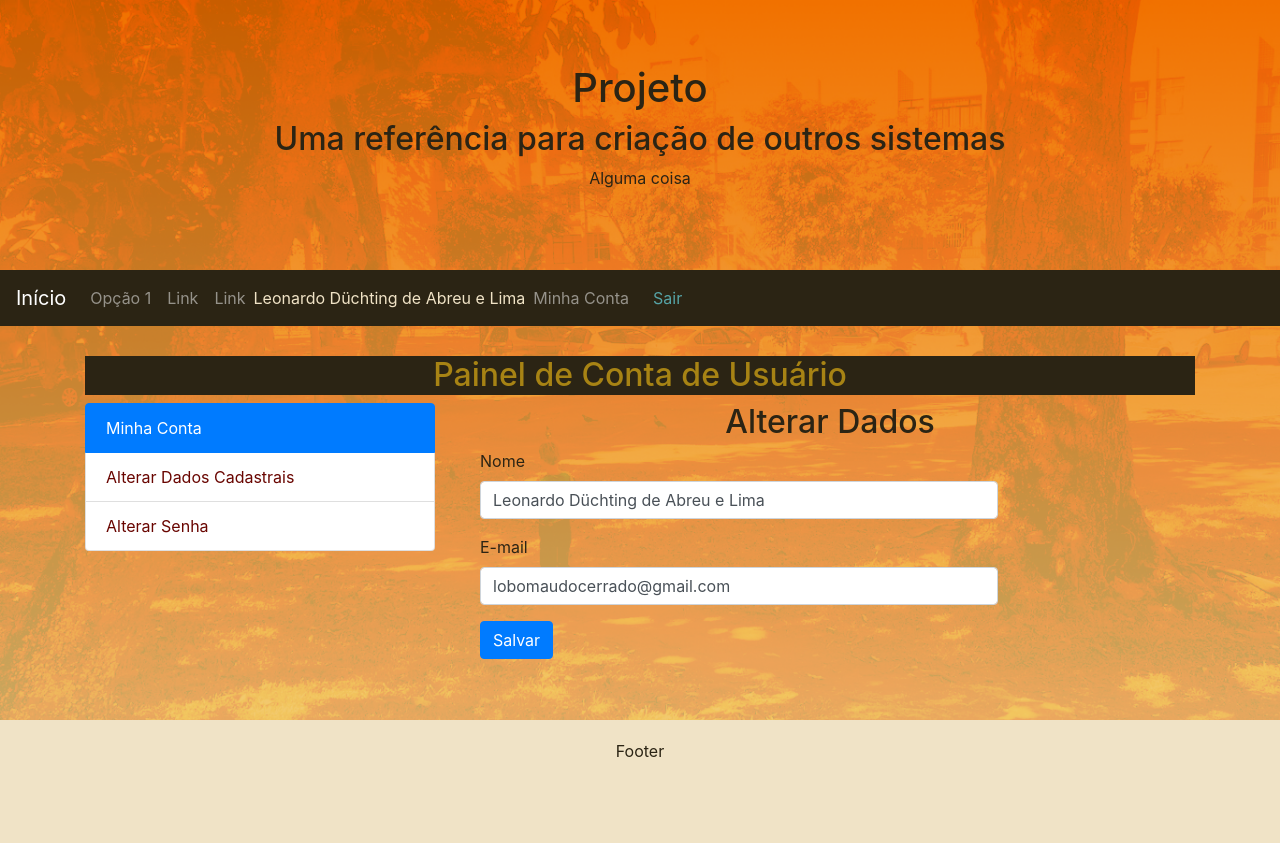
After one commit to recursossauro/Sprachtraining, a Django app: page /Zugriff/andernBenutzer/ in a window 1280 px wide. The commit adds this page. Run offline with Django 3.2, Linux system fonts and the light colour scheme; a user stored in the database is signed in; some libraries are stand-ins or nearby versions.

Commit message:
Beinhaltet die Änderung der Benutzerregistrierungsdaten.

```diff
--- /dev/null
+++ b/Zugriff/templates/Zugriff/andern_Benutzer.html
@@ -0,0 +1,30 @@
+{% extends 'Zugriff/index.html' %}
+
+{% load widget_tweaks %}
+
+{% block Titel %} Altera Usuário {% endblock %}
+
+{% block Zugriff_Inhalt %}
+<h2>Alterar Dados</h2>
+<form class="form-horizontal" action="" method="post">
+      {% csrf_token %}
+      <fieldset>
+          {% for field in form %}
+          <div class="form-group{% if field.errors %} has-error{% endif %}">
+            <label for="{{ field.auto_id }}" class="col-md-3 control-label">{{ field.label }}</label>
+            <div class="col-md-9">
+              {% render_field field class='form-control' %}
+              {% for error in field.errors %}
+              <span class="help-block">{{ error }}</span>
+              {% endfor %}
+            </div>
+          </div>
+          {% endfor %}
+          <div class="form-group">
+            <div class="col-md-9 col-md-offset-3">
+              <button type="submit" class="btn btn-primary">Salvar</button>
+            </div>
+          </div>
+      </fieldset>
+</form>
+{% endblock %}
--- a/Zugriff/templates/Zugriff/index.html
+++ b/Zugriff/templates/Zugriff/index.html
@@ -9,8 +9,8 @@
 <article class="row">
     <div class="col-md-4">
         <div class="list-group">
-          <a href="#" class="list-group-item active">Minha Conta</a>
-          <a href="#" class="list-group-item">Alterar Dados Cadastrais</a>
+          <a href="{% url 'Zugriff:index' %}" class="list-group-item active">Minha Conta</a>
+          <a href="{% url 'Zugriff:andernBenutzer' %}" class="list-group-item">Alterar Dados Cadastrais</a>
           <a href="#" class="list-group-item">Alterar Senha</a>
         </div>
     </div>
--- a/Zugriff/urls.py
+++ b/Zugriff/urls.py
@@ -3,7 +3,7 @@
 from django.conf.urls import url
 from django.urls import path
 from django.contrib.auth.views import LoginView, LogoutView # view do django.
-from .views import IndexView, NeuerBenutzerView
+from .views import IndexView, NeuerBenutzerView, AndernBenutzerView
 
 urlpatterns = [
 
@@ -11,4 +11,5 @@ urlpatterns = [
     path('Einlass/', LoginView.as_view(template_name = 'Zugriff/Einlass.html'), name='login'),
     path('Ausgang/', LogoutView.as_view(next_page='index'), name='logout'),
     path('neuerBenutzer/', NeuerBenutzerView.as_view(), name='neuerBenutzer'),
+    path('andernBenutzer/', AndernBenutzerView.as_view(), name='andernBenutzer'),
 ]
--- a/Zugriff/views.py
+++ b/Zugriff/views.py
@@ -3,7 +3,7 @@
 from django.shortcuts import render
 
 from django.urls import reverse_lazy
-from django.views.generic import CreateView, TemplateView
+from django.views.generic import CreateView, TemplateView, UpdateView
 from django.contrib.auth import get_user_model
 from django.contrib.auth.mixins import LoginRequiredMixin
 
@@ -19,3 +19,12 @@ class NeuerBenutzerView(CreateView):
     template_name =  'Zugriff/neuer_Benutzer.html'
     model         = get_user_model()
     success_url   = reverse_lazy('index')
+
+class AndernBenutzerView(UpdateView):
+    model = get_user_model()
+    template_name = 'Zugriff/andern_Benutzer.html'
+    fields = ['name', 'email']
+    success_url   = reverse_lazy('Zugriff:index')
+
+    def get_object(self):
+        return self.request.user
```
Also changed, not shown: db.sqlite3.
